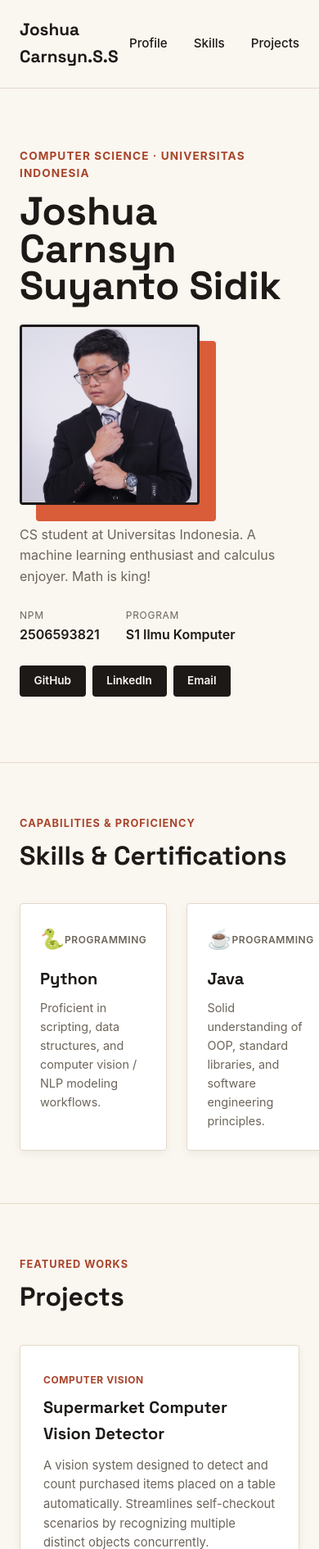
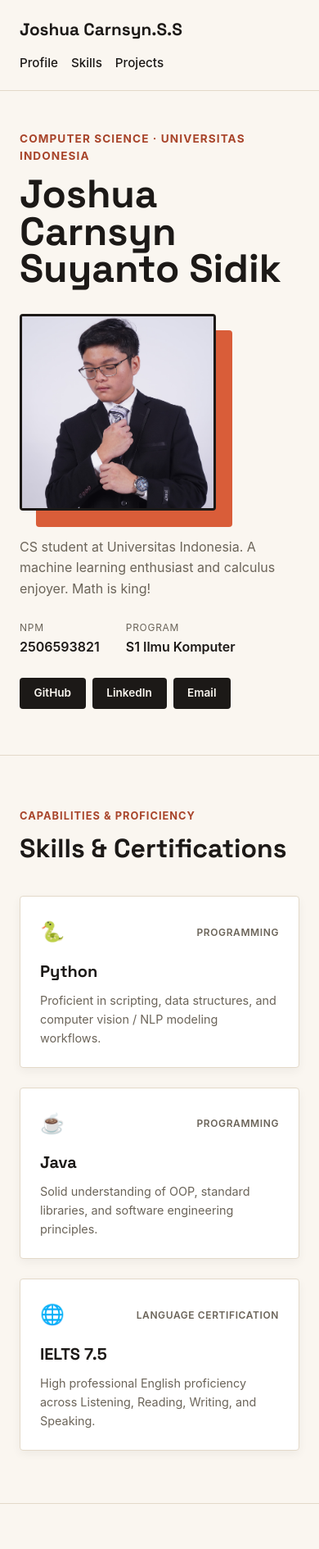
Before and after one commit to J0CSS/myportofolio, a Django app: page / in a window 390 px wide; the page is wider, and only the part inside the window is pictured. Shown: the top 1890 px of that part at 82% size. Run offline with Django 5.2, Linux system fonts and the light colour scheme.

Commit message:
style: update media untuk 768px dan 480px

```diff
--- a/static/css/style.css
+++ b/static/css/style.css
@@ -339,20 +339,38 @@ h1, h2, h3, .brand {
     border-radius: var(--radius);
 }
 
-@media (max-width: 600px) {
+@media (max-width: 768px) {
+    .hero {
+        padding: 3rem 0 3.5rem;
+    }
+
     .hero-grid {
         grid-template-columns: 1fr;
         grid-template-areas:
             "identity"
             "photo"
             "details";
+
+        gap: 2rem;
     }
 
     .hero-photo {
-        max-width: 220px;
+        max-width: 240px;
     }
 
-    .social-links {
-        justify-content: flex-start;
+    .skills-grid {
+        grid-template-columns: 1fr;
     }
 }
+
+@media (max-width: 480px) {
+    .site-header .container {
+        flex-direction: column;
+        gap: 0.75rem;
+        align-items: flex-start;
+    }
+
+    .site-header nav {
+        gap: 1rem;
+    }
+}
```
